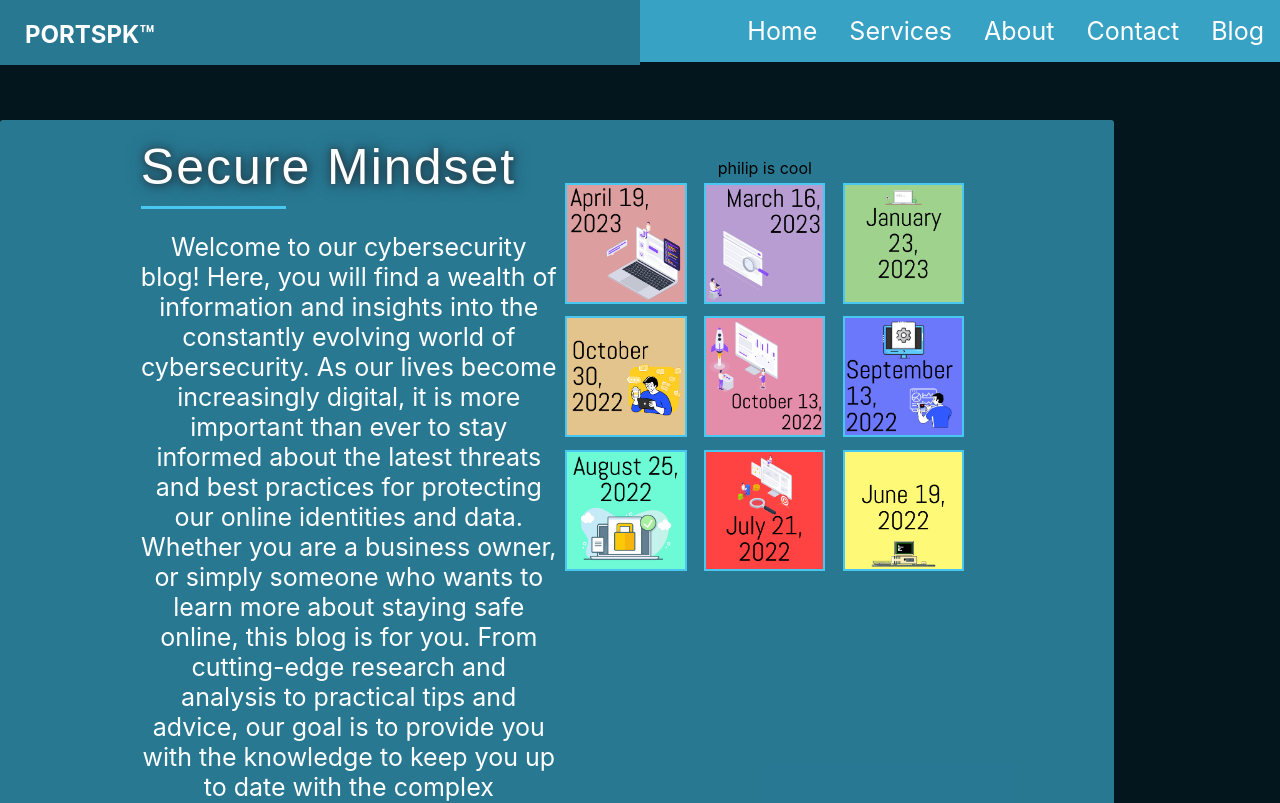
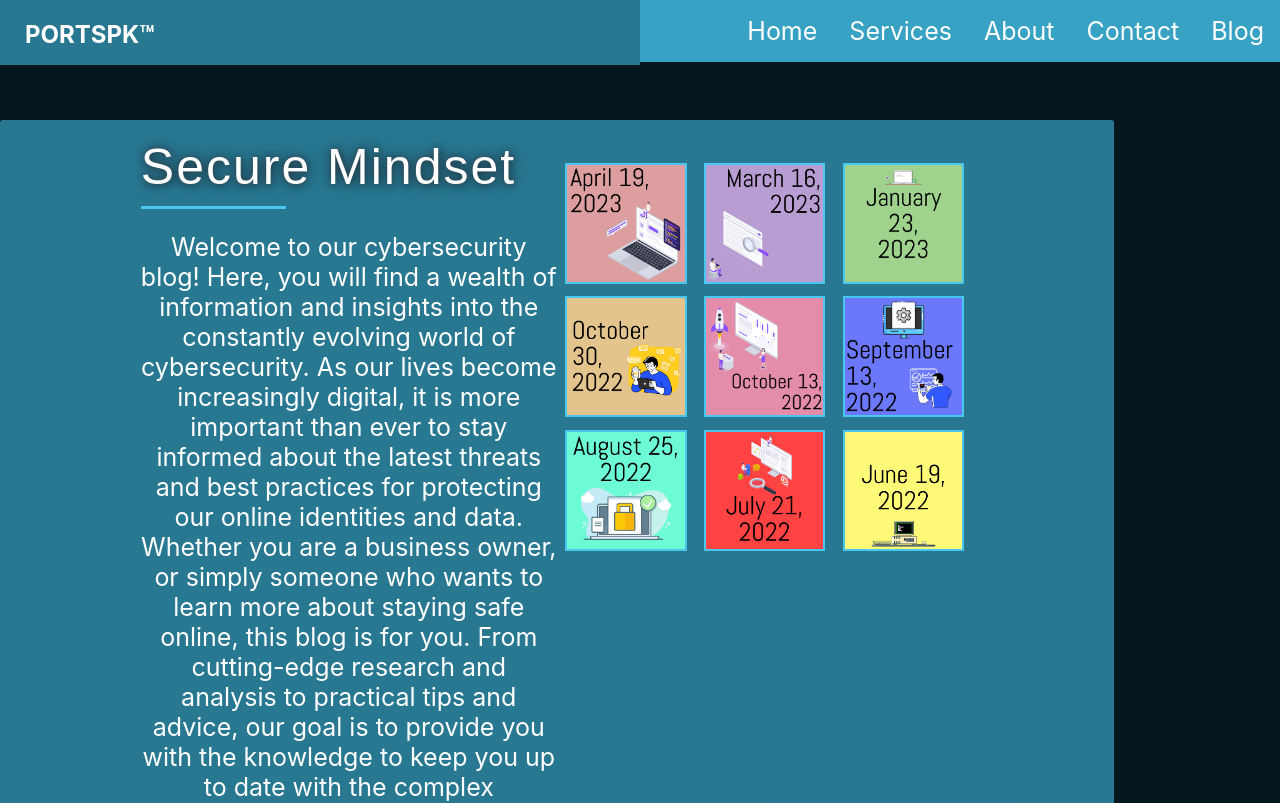
Before and after one commit to Lagawaga/PORTSPK, a React (Create React App) app: page /Blog in a window 1280 px wide. Shown: the top 803 px of the page. Built offline with nearby package versions, Linux system fonts and the light colour scheme; a web font is replaced by a local one.

Commit message:
had to remove a test div

```diff
--- a/src/Blog.js
+++ b/src/Blog.js
@@ -43,7 +43,6 @@ function Blog() {
             </button>
           </div>
         </div>
-        <div className="about-inner-col">philip is cool</div>
 
         <div className="about-inner-col about-pic-block">
           <div className="about-content-inner-block">
```
